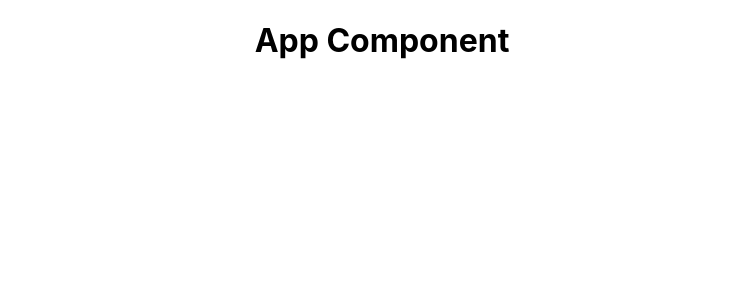
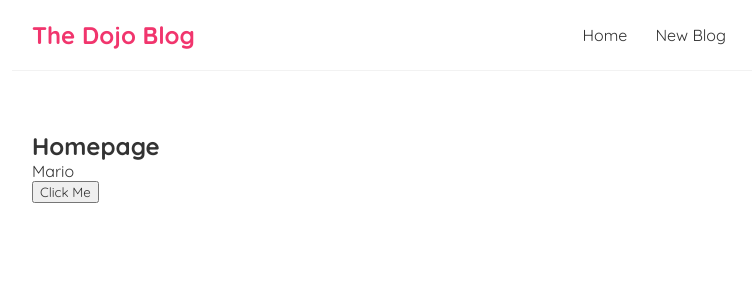
Before and after one commit to tanverified/dojo-blog, a React (Create React App) app: page / in a window 1280 px wide. Shown: the top 300 px of the page, without its empty margins (258-1014 px from the left). Built offline with nearby package versions, Linux system fonts and the light colour scheme.

Commit message:
dojo blog day 2

```diff
--- a/src/App.css
+++ /dev/null
@@ -1,38 +0,0 @@
-.App {
-  text-align: center;
-}
-
-.App-logo {
-  height: 40vmin;
-  pointer-events: none;
-}
-
-@media (prefers-reduced-motion: no-preference) {
-  .App-logo {
-    animation: App-logo-spin infinite 20s linear;
-  }
-}
-
-.App-header {
-  background-color: #282c34;
-  min-height: 100vh;
-  display: flex;
-  flex-direction: column;
-  align-items: center;
-  justify-content: center;
-  font-size: calc(10px + 2vmin);
-  color: white;
-}
-
-.App-link {
-  color: #61dafb;
-}
-
-@keyframes App-logo-spin {
-  from {
-    transform: rotate(0deg);
-  }
-  to {
-    transform: rotate(360deg);
-  }
-}
--- a/src/App.js
+++ b/src/App.js
@@ -1,10 +1,14 @@
-import './App.css';
+import Navbar from './Navbar';
+import Home from './Home';
+
 
 function App() {
+
   return (
     <div className="App">
-      <div className="heading">
-        <h1>App Component</h1>
+     <Navbar />
+      <div className="content">
+       <Home />
       </div>
     </div>
   );
--- /dev/null
+++ b/src/Home.js
@@ -0,0 +1,18 @@
+const Home = () => {
+    let name = "Mario";
+
+    const handleClick = () => {
+        name = "yoshi";
+        console.log(name);
+    }
+
+    return (
+        <div className="home">
+            <h2>Homepage</h2>
+            <p> { name } </p>
+            <button onClick={handleClick}>Click Me</button>
+        </div>
+     );
+}
+
+export default Home;
--- /dev/null
+++ b/src/Navbar.js
@@ -0,0 +1,13 @@
+const Navabr = () => {
+    return (
+        <nav className="navbar">
+            <h1>The Dojo Blog</h1>
+            <div className="links">
+                <a href="/">Home</a>
+                <a href="/Create">New Blog</a>
+            </div>
+        </nav>
+     );
+}
+
+export default Navabr;
--- a/src/index.css
+++ b/src/index.css
@@ -1,13 +1,36 @@
-body {
+@import url("https://fonts.googleapis.com/css2?family=Quicksand:wght@300;400;500;600;700&display=swap");
+
+/* base styles */
+* {
   margin: 0;
-  font-family: -apple-system, BlinkMacSystemFont, 'Segoe UI', 'Roboto', 'Oxygen',
-    'Ubuntu', 'Cantarell', 'Fira Sans', 'Droid Sans', 'Helvetica Neue',
-    sans-serif;
-  -webkit-font-smoothing: antialiased;
-  -moz-osx-font-smoothing: grayscale;
+  font-family: "Quicksand";
+  color: #333;
 }
 
-code {
-  font-family: source-code-pro, Menlo, Monaco, Consolas, 'Courier New',
-    monospace;
+.navbar {
+  padding: 20px;
+  display: flex;
+  align-items: center;
+  max-width: 700px;
+  margin: 0 auto;
+  border-bottom: 1px solid #f2f2f2;
 }
+.navbar h1 {
+  color: #f1356d;
+}
+.navbar .links {
+  margin-left: auto;
+}
+.navbar a {
+  margin-left: 16px;
+  text-decoration: none;
+  padding: 6px;
+}
+.navbar a:hover {
+  color: #f1356d;
+}
+.content {
+  max-width: 700px;
+  margin: 40px auto;
+  padding: 20px;
+}
```
